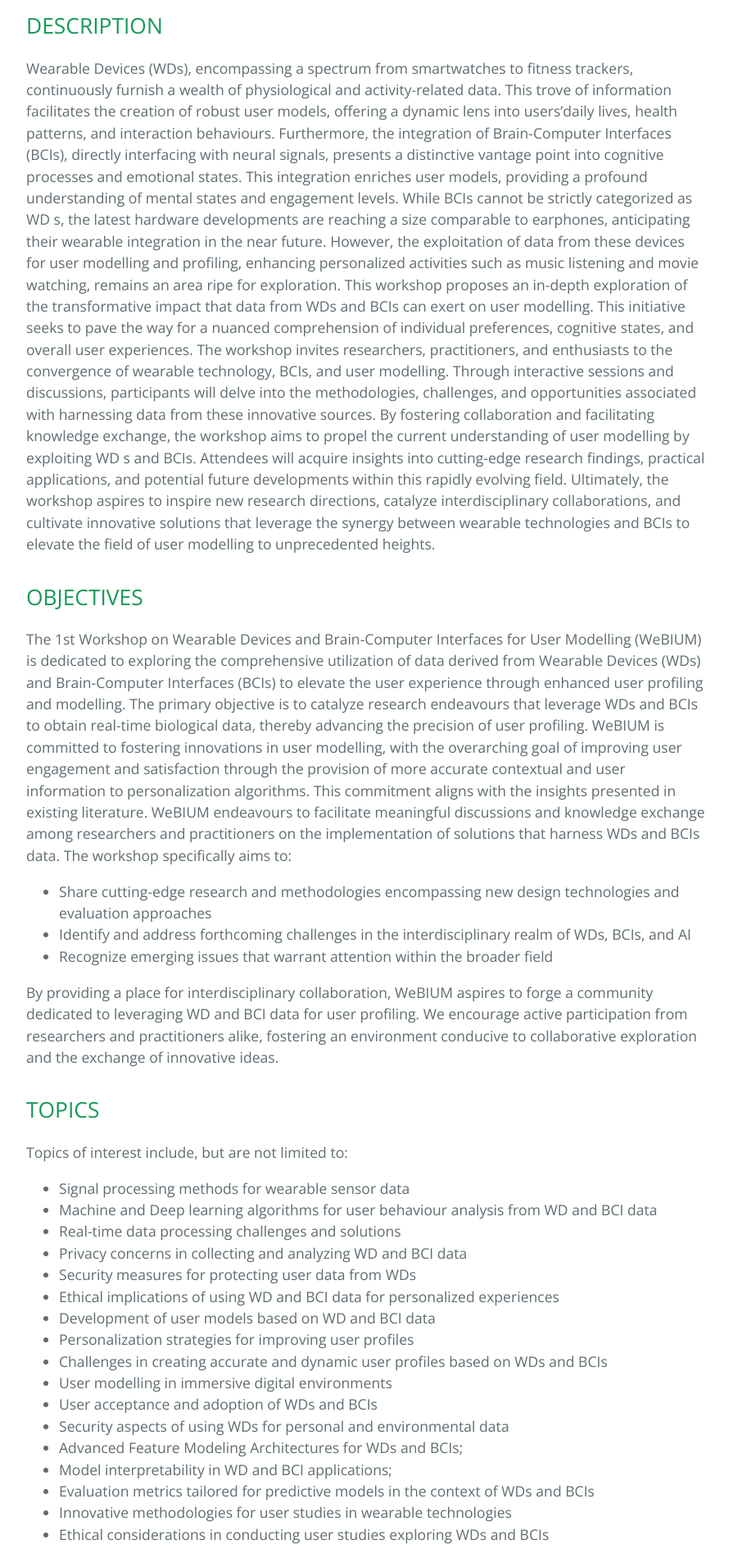
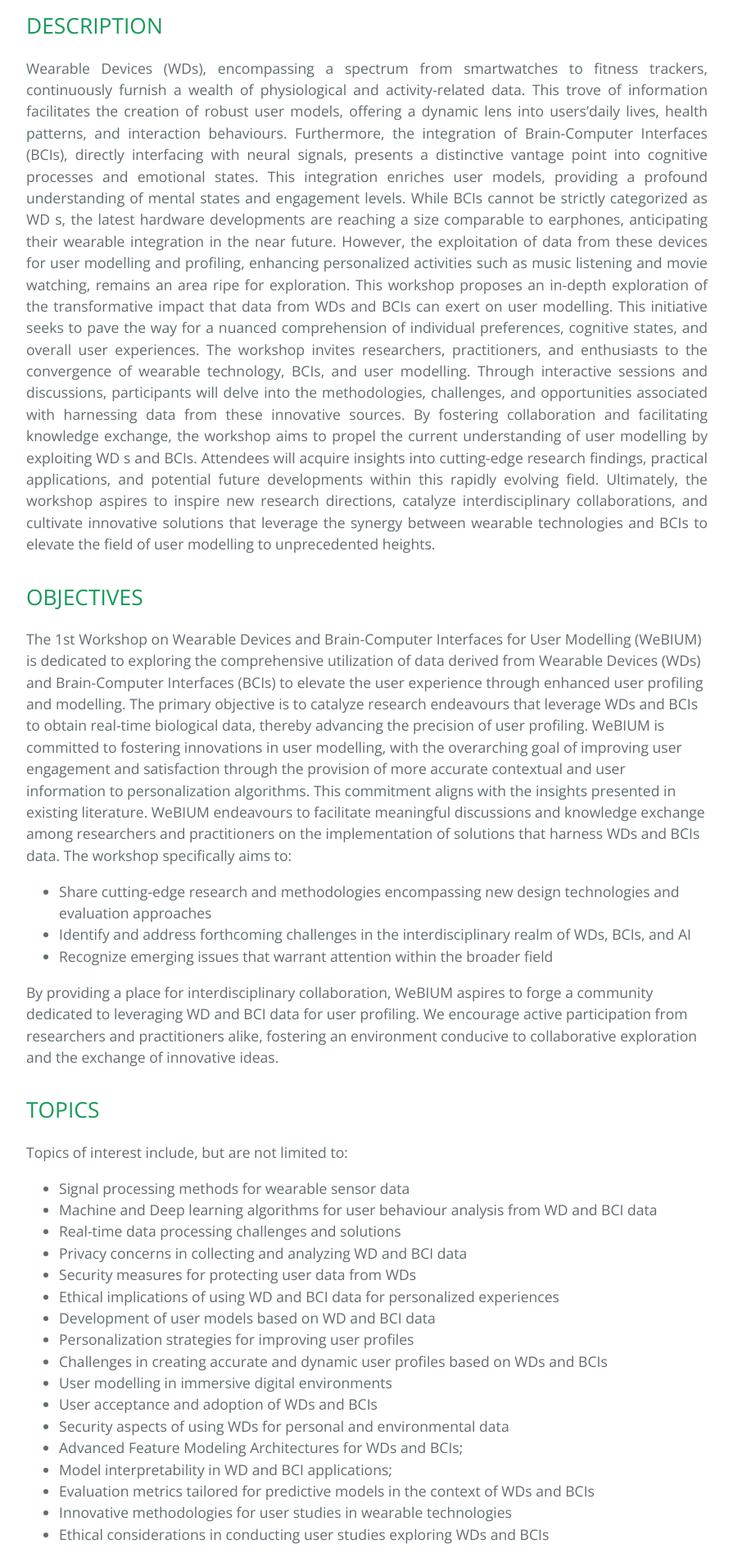
Before and after one commit to domenicolofu/webium24, a Jekyll site: the page built from index.md, in a window 1280 px wide. Shown: the part 948-2848 px from the top of the page at 82% size, without its empty margins (192-1087 px from the left). Built offline with Jekyll 4.4.1, drawn with Linux system fonts in a browser that asks for light colours; our own code applies the rules of GitHub Pages for plain Markdown files.

Commit message:
Update index.md

```diff
--- a/index.md
+++ b/index.md
@@ -4,8 +4,9 @@ layout: default
 
 ## DESCRIPTION
 
+<p align="justify">
 Wearable Devices (WDs), encompassing a spectrum from smartwatches to fitness trackers, continuously furnish a wealth of physiological and activity-related data. This trove of information facilitates the creation of robust user models, offering a dynamic lens into users’daily lives, health patterns, and interaction behaviours. Furthermore, the integration of Brain-Computer Interfaces (BCIs), directly interfacing with neural signals, presents a distinctive vantage point into cognitive processes and emotional states. This integration enriches user models, providing a profound understanding of mental states and engagement levels. While BCIs cannot be strictly categorized as WD s, the latest hardware developments are reaching a size comparable to earphones, anticipating their wearable integration in the near future. However, the exploitation of data from these devices for user modelling and profiling, enhancing personalized activities such as music listening and movie watching, remains an area ripe for exploration.
-This workshop proposes an in-depth exploration of the transformative impact that data from WDs and BCIs can exert on user modelling. This initiative seeks to pave the way for a nuanced comprehension of individual preferences, cognitive states, and overall user experiences. The workshop invites researchers, practitioners, and enthusiasts to the convergence of wearable technology, BCIs, and user modelling. Through interactive sessions and discussions, participants will delve into the methodologies, challenges, and opportunities associated with harnessing data from these innovative sources. By fostering collaboration and facilitating knowledge exchange, the workshop aims to propel the current understanding of user modelling by exploiting WD s and BCIs. Attendees will acquire insights into cutting-edge research findings, practical applications, and potential future developments within this rapidly evolving field. Ultimately, the workshop aspires to inspire new research directions, catalyze interdisciplinary collaborations, and cultivate innovative solutions that leverage the synergy between wearable technologies and BCIs to elevate the field of user modelling to unprecedented heights.
+This workshop proposes an in-depth exploration of the transformative impact that data from WDs and BCIs can exert on user modelling. This initiative seeks to pave the way for a nuanced comprehension of individual preferences, cognitive states, and overall user experiences. The workshop invites researchers, practitioners, and enthusiasts to the convergence of wearable technology, BCIs, and user modelling. Through interactive sessions and discussions, participants will delve into the methodologies, challenges, and opportunities associated with harnessing data from these innovative sources. By fostering collaboration and facilitating knowledge exchange, the workshop aims to propel the current understanding of user modelling by exploiting WD s and BCIs. Attendees will acquire insights into cutting-edge research findings, practical applications, and potential future developments within this rapidly evolving field. Ultimately, the workshop aspires to inspire new research directions, catalyze interdisciplinary collaborations, and cultivate innovative solutions that leverage the synergy between wearable technologies and BCIs to elevate the field of user modelling to unprecedented heights.</p>
 
 ## OBJECTIVES
 
```
